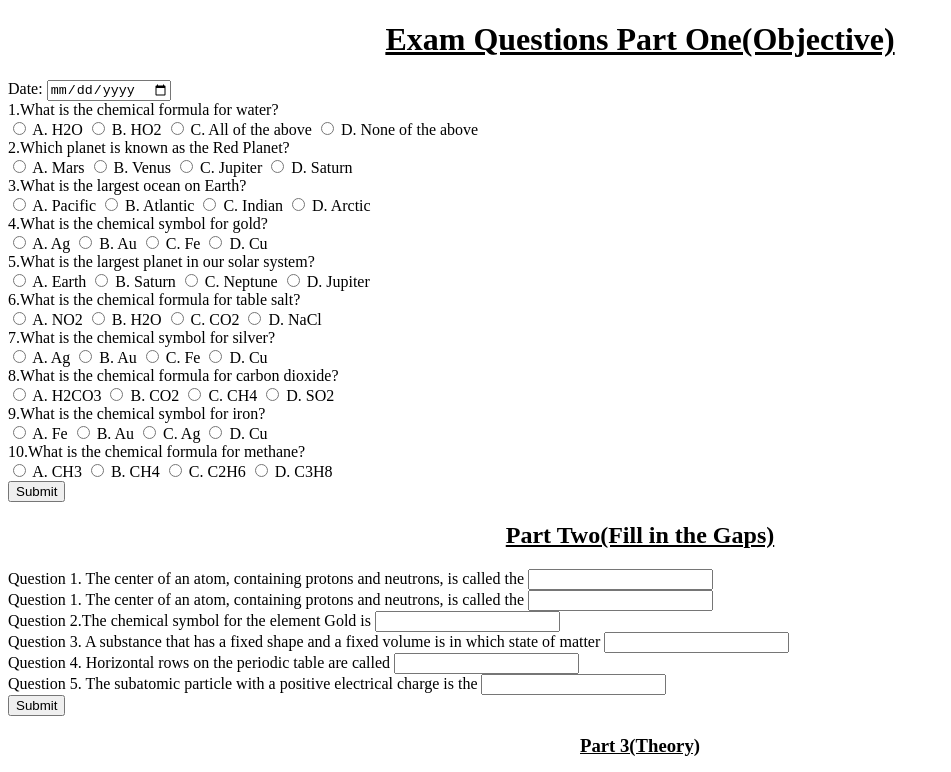
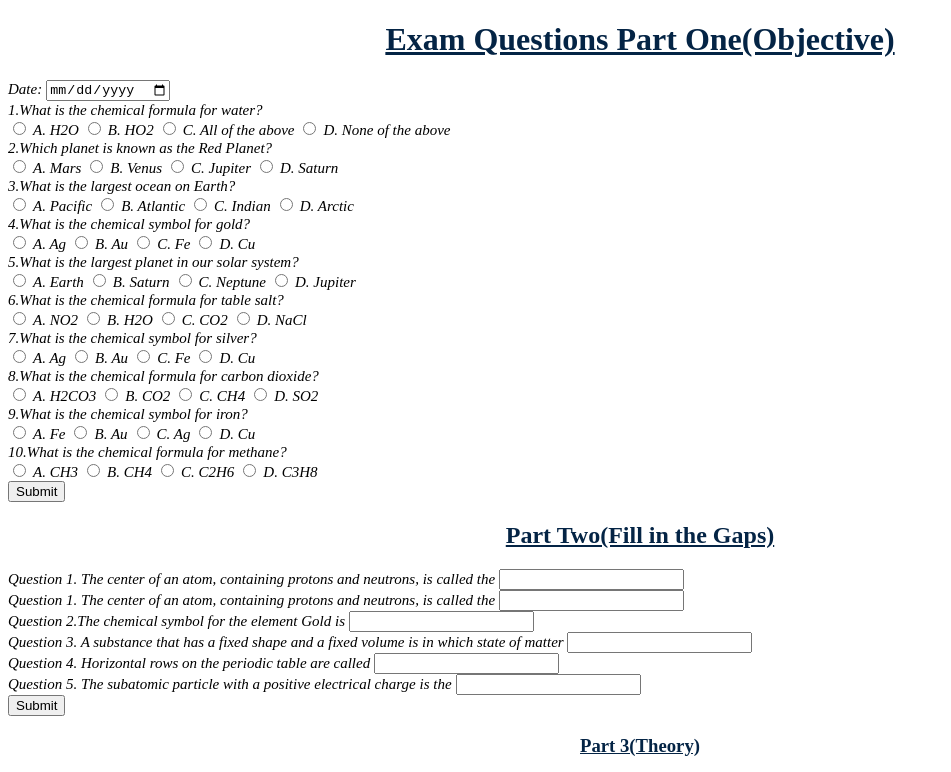
Before and after one commit to phoenixboyz/git_project, a plain HTML site: page Exam_Questions.html in a window 1280 px wide. Shown: the top 772 px of the page, without its empty margins (0-951 px from the left). Drawn offline with Linux system fonts and the light colour scheme.

Commit message:
Assignment completed✅

```diff
--- a/Exam_Questions.html
+++ b/Exam_Questions.html
@@ -2,16 +2,19 @@
 <html>
     <head>
         <title>Exam questions</title>
+        <link rel="stylesheet" href="./Exam_questions_style.css"/>
     </head>
     <body>
         <center>
-            <u>
+            <div>
+                <u>
                 <b>
                     <h1>
                         Exam Questions Part One(Objective)
                     </h1>
                 </b>
             </u>
+            </div>
         </center>
         <form>
             <label for="date">Date:</label>
@@ -132,9 +135,11 @@
 
         </form>
         <center>
-            <U>
+           <div>
+             <U>
                 <h2>Part Two(Fill in the Gaps)</h2>
             </U>
+           </div>
         </center>
         <form>
             <label for="Question 1.">Question 1. The center of an atom, containing protons and neutrons, is called the </label>
@@ -159,9 +164,11 @@
         </form>
         <h3>
             <center>
-                <u>
+                <div>
+                    <u>
                     Part 3(Theory)
                 </u>
+                </div>
             </center>
         </h3>
         <Form>
--- /dev/null
+++ b/Exam_questions_style.css
@@ -0,0 +1,20 @@
+h1 {
+    background-color: white;
+    width: auto;
+    height: auto;
+}
+
+
+
+div {
+    width: 500;
+    height: 500;
+    color: rgb(4, 36, 69);
+    background-color: rgb(255, 255, 255);
+}
+
+label {
+    font-size: 15px;
+    font-style: italic;
+    background-color: rgb(255, 255, 255);
+}
--- /dev/null
+++ b/Login_page_style.css
@@ -0,0 +1,35 @@
+div {
+    width: 300px;
+    height: 400px;
+    background-color: #0f053b;
+    border-radius: 10px;
+}
+
+h1 {
+    color: rgb(65, 232, 218);
+    font-size: 50px;
+}
+
+p {
+    font-size: 30px;
+    color: rgb(65, 232, 218);
+    text-align: center;
+}
+form {
+    text-align: center;
+    color: rgb(65, 232, 218);
+}
+input[type=text] {
+  width: 200px;
+  height: 30px;
+}
+input[type=password] {
+  width: 200px;
+  height: 30px;
+}
+button {
+  background: rgb(136, 74, 16);
+  color: black;
+  width: 100px;
+  height: 30px;
+}
--- /dev/null
+++ b/liverpool_style.css
@@ -0,0 +1,15 @@
+div {
+    font-size: 25px;
+    width: auto;
+    height: auto;
+    background-color: blanchedalmond;
+}
+
+a {
+    color: black;
+    text-decoration: none;
+}
+.logo {
+    width: 70px;
+    height: 70px;
+}
--- /dev/null
+++ b/myself_style.css
@@ -0,0 +1,11 @@
+h1 {
+    color: cadetblue;
+}
+p {
+    font-family: 'Times New Roman', Times, serif;
+}
+
+a {
+    color: black;
+    text-decoration: none;
+}
```
Also changed, not shown: Login_page.html (added, +35 -0 lines), liverpool.html (+5 -2 lines), myself.html (+2 -3 lines).
